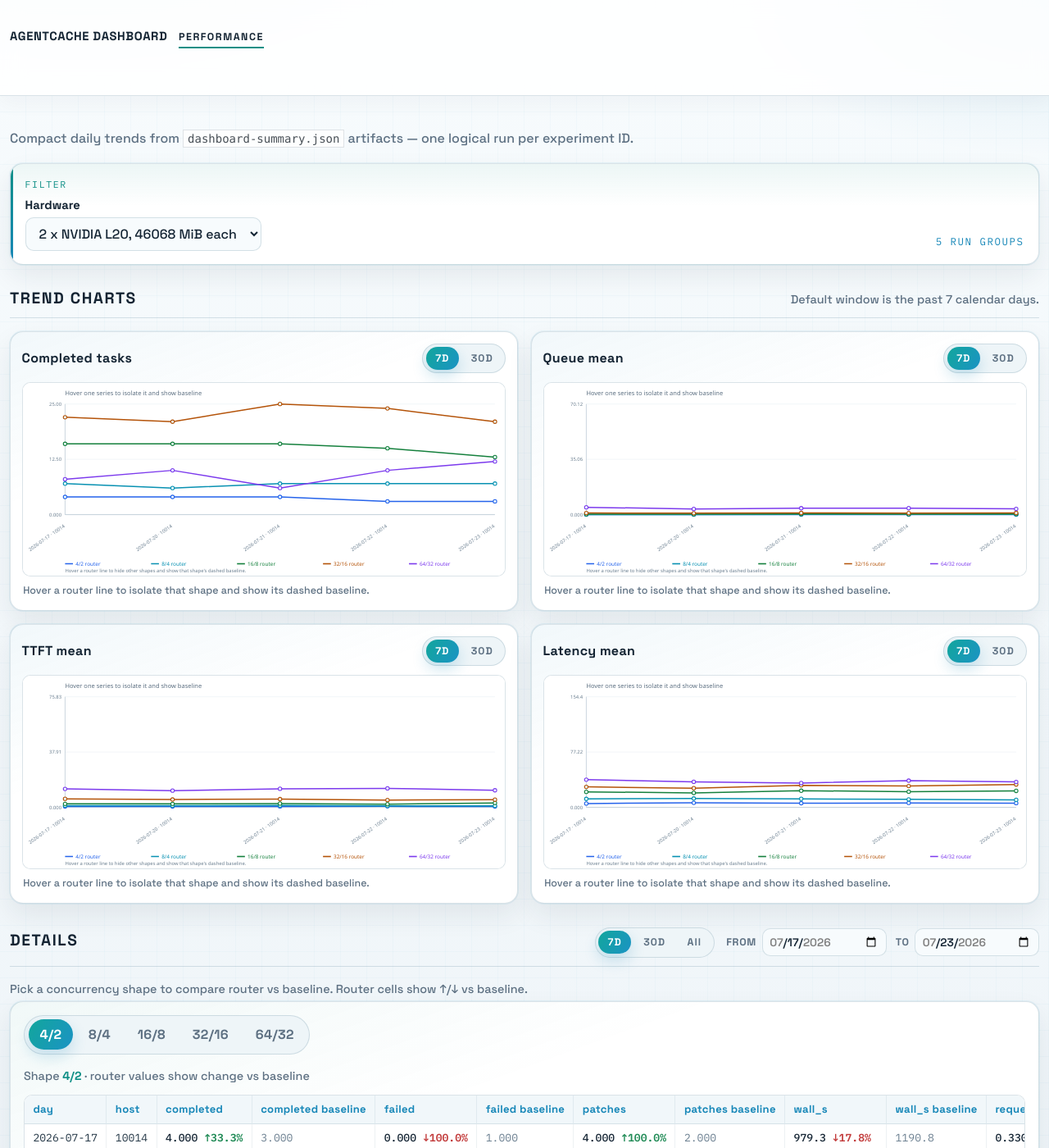
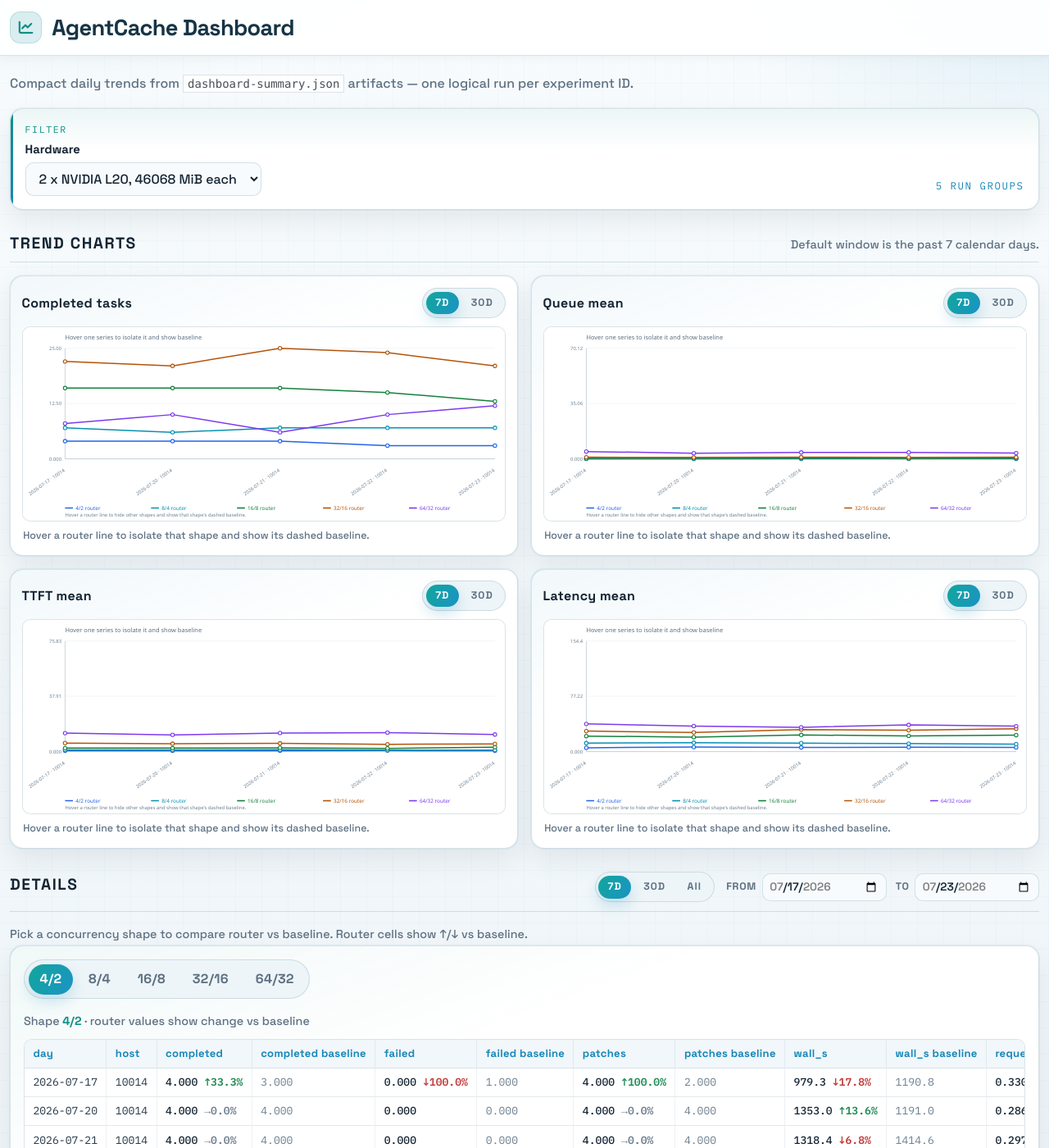
Before and after one commit to DINGEde/vllm-gr-performance-dashboard, an MkDocs documentation site: the page built from docs/index.md, in a window 1280 px wide and 1400 px high. Shown: the whole window at 82% size. Built offline with MkDocs 1.6.1, drawn with Linux system fonts in a browser that asks for light colours; nearby versions of some CDN libraries.

Commit message:
Refactor dashboard navigation and enhance styling
- Simplified the navigation structure in mkdocs.yml by consolidating the AgentCache Dashboard links.
- Updated CSS styles in dashboard.css for improved navbar aesthetics, including background color, box shadow, and padding adjustments.
- Modified main.html to change the branding and navigation layout, removing the dropdown for a cleaner design.

These changes aim to streamline the user interface and enhance the overall visual appeal of the dashboard.

Signed-off-by: wangyu <410167048@qq.com>

```diff
--- a/docs/stylesheets/dashboard.css
+++ b/docs/stylesheets/dashboard.css
@@ -48,65 +48,108 @@ a.headerlink {
 }
 
 .navbar {
-  background: rgba(255, 255, 255, 0.86) !important;
+  --navbar-height: 4.25rem;
+  background: rgba(255, 255, 255, 0.92) !important;
   backdrop-filter: blur(14px);
   border-bottom: 1px solid var(--line);
-  box-shadow: 0 8px 24px rgba(20, 36, 51, 0.04) !important;
+  box-shadow: 0 4px 12px rgba(20, 36, 51, 0.03) !important;
   margin-bottom: 0 !important;
+  padding-top: 0 !important;
+  padding-bottom: 0 !important;
+  min-height: var(--navbar-height) !important;
+  height: var(--navbar-height);
+  display: flex !important;
+  align-items: center !important;
+}
+
+.navbar > .container {
+  display: flex !important;
+  align-items: center !important;
+  justify-content: space-between;
+  width: 100%;
+  height: 100%;
+  min-height: var(--navbar-height);
+  padding-top: 0 !important;
+  padding-bottom: 0 !important;
+}
+
+.navbar-collapse {
+  display: flex !important;
+  align-items: center !important;
+  height: 100%;
+}
+
+.navbar .nav {
+  align-items: center;
+  height: 100%;
+}
+
+.navbar .nav-link {
+  display: inline-flex;
+  align-items: center;
+  height: 100%;
+  padding-top: 0 !important;
+  padding-bottom: 0 !important;
 }
 
 .navbar-brand {
   color: var(--ink) !important;
+  font-family: "Space Grotesk", "Segoe UI", sans-serif;
   font-weight: 700;
-  letter-spacing: 0.04em;
-  text-transform: uppercase;
-  font-size: 0.92rem !important;
+  letter-spacing: -0.025em;
+  text-transform: none;
+  font-size: 1.7rem !important;
+  line-height: 1;
+  white-space: normal;
+  display: inline-flex !important;
+  align-items: center;
+  margin: 0 !important;
+  padding: 0 !important;
 }
 
 .site-menu {
   display: flex;
-  align-items: baseline;
-  gap: 0.85rem;
+  align-items: center;
+  gap: 0.75rem;
   min-width: 0;
+  height: 100%;
+  padding: 0;
+  margin: 0;
+}
+
+.site-menu-icon {
+  flex: 0 0 auto;
+  display: inline-flex;
+  align-items: center;
+  justify-content: center;
+  width: 2.45rem;
+  height: 2.45rem;
+  border-radius: 0.8rem;
+  background: linear-gradient(145deg, rgba(15, 143, 134, 0.16), rgba(23, 135, 184, 0.14));
+  color: var(--accent);
+  font-size: 1.1rem;
+  box-shadow: inset 0 0 0 1px rgba(15, 143, 134, 0.18);
 }
 
 .site-menu .navbar-brand {
-  margin-right: 0;
+  margin-right: 0 !important;
+  color: #163445 !important;
 }
 
-.site-submenu {
-  display: flex;
-  align-items: center;
-  gap: 0.55rem;
-  min-width: 0;
-}
-
-.site-submenu-link {
-  color: var(--muted);
-  font-size: 0.78rem;
-  font-weight: 700;
-  letter-spacing: 0.12em;
-  text-transform: uppercase;
+.site-menu .navbar-brand:hover,
+.site-menu .navbar-brand:focus {
+  color: var(--accent) !important;
   text-decoration: none;
-  padding: 0.15rem 0;
-  border-bottom: 2px solid transparent;
-}
-
-.site-submenu-link:hover,
-.site-submenu-link:focus {
-  color: var(--accent);
-  text-decoration: none;
-}
-
-.site-submenu-link.is-active {
-  color: var(--ink);
-  border-bottom-color: var(--accent);
 }
 
 .container {
   max-width: 1360px !important;
-  padding-top: 1.25rem;
+  padding-top: 0.85rem;
   padding-bottom: 3rem;
+}
+
+body > .container {
+  margin-top: 0.5rem !important;
 }
 
 .col-md-9 {
--- a/mkdocs.yml
+++ b/mkdocs.yml
@@ -9,8 +9,7 @@ theme:
   custom_dir: overrides
 
 nav:
-  - AgentCache Dashboard:
-    - Performance: index.md
+  - AgentCache Dashboard: index.md
 
 exclude_docs: |
   README.md
--- a/overrides/main.html
+++ b/overrides/main.html
@@ -1,26 +1,12 @@
 {% extends "base.html" %}
 
-{# Top title + fixed second-level label (no dropdown). #}
+{# Brand mark + top title only. #}
 {% block site_name %}
 {%- set top = (nav|list)|first %}
-{%- if top and top.children %}
 <div class="site-menu">
-  <a class="navbar-brand" href="{{ nav.homepage.url|url }}">{{ top.title }}</a>
-  <nav class="site-submenu" aria-label="Section">
-  {%- for child in top.children %}
-    {%- if child.children %}
-      {%- for grandchild in child.children %}
-    <a class="site-submenu-link{% if grandchild.active %} is-active{% endif %}"{% if grandchild.active %} aria-current="page"{% endif %} href="{{ grandchild.url|url }}">{{ grandchild.title }}</a>
-      {%- endfor %}
-    {%- else %}
-    <a class="site-submenu-link{% if child.active %} is-active{% endif %}"{% if child.active %} aria-current="page"{% endif %} href="{{ child.url|url }}">{{ child.title }}</a>
-    {%- endif %}
-  {%- endfor %}
-  </nav>
+  <span class="site-menu-icon" aria-hidden="true"><i class="fa-solid fa-chart-line"></i></span>
+  <a class="navbar-brand" href="{{ nav.homepage.url|url }}">{% if top %}{{ top.title }}{% else %}{{ config.site_name }}{% endif %}</a>
 </div>
-{%- else %}
-<a class="navbar-brand" href="{{ nav.homepage.url|url }}">{{ config.site_name }}</a>
-{%- endif %}
 {% endblock %}
 
 {% block site_nav %}{% endblock %}
```
